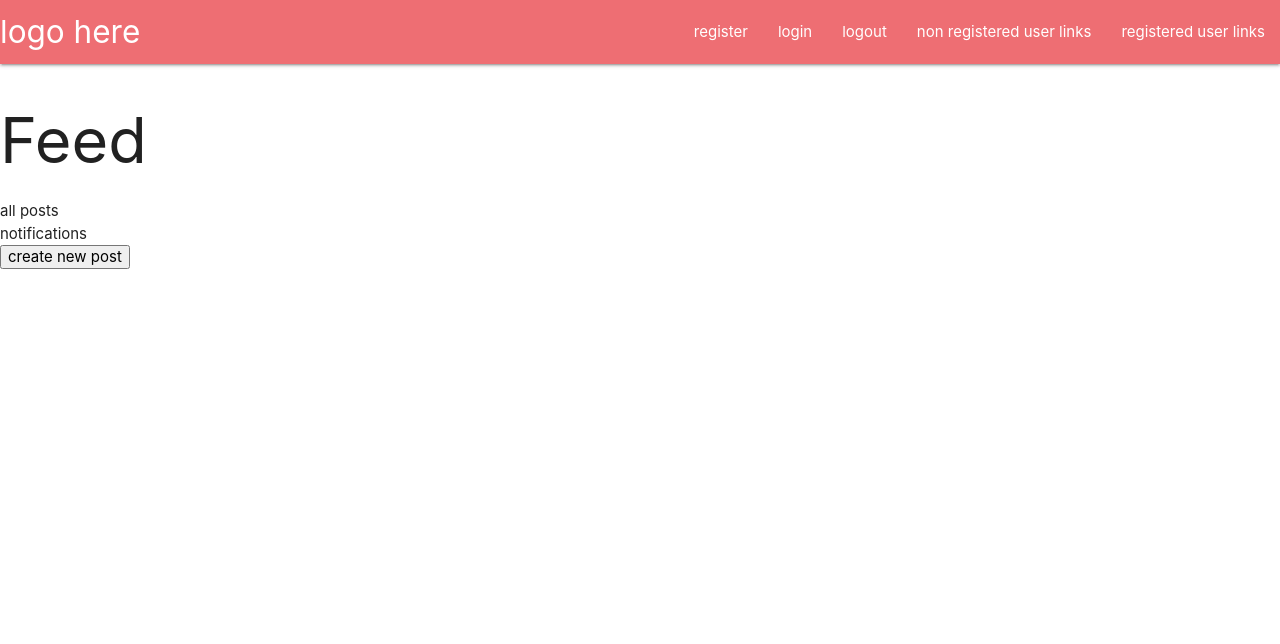
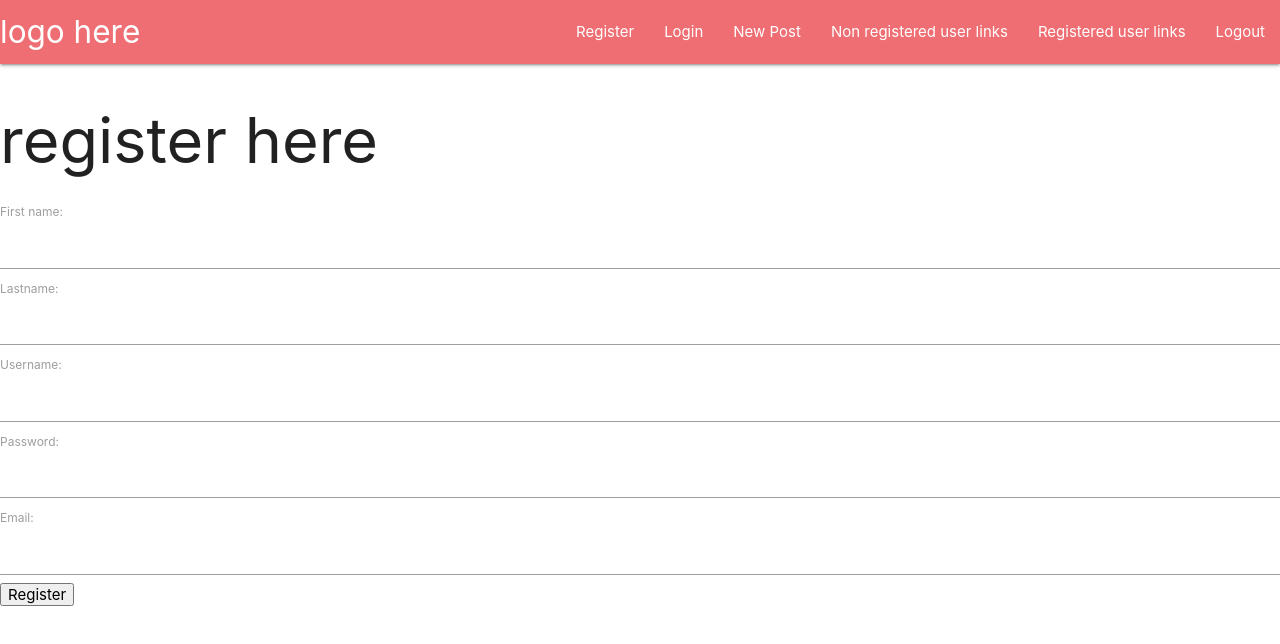
Before and after one commit to ellu-laitinen/the-social-network, a React (Create React App) app: page /register in a window 1280 px wide. Shown: the top 644 px of the page. Built offline with nearby package versions, Linux system fonts and the light colour scheme.

Commit message:
add routing

```diff
--- a/package.json
+++ b/package.json
@@ -8,6 +8,7 @@
     "@testing-library/user-event": "^7.2.1",
     "react": "^16.13.1",
     "react-dom": "^16.13.1",
+    "react-router-dom": "^5.2.0",
     "react-scripts": "3.4.1"
   },
   "scripts": {
--- a/src/App.js
+++ b/src/App.js
@@ -1,16 +1,31 @@
 import React from 'react';
+import { BrowserRouter as Router, Switch, Route } from "react-router-dom";
+
 import './App.css';
 import NavBar from './Components/Layout/NavBar'
 import Feeds from './Components/HomePage/Feeds'
 import NewPost from './Components/Posts/NewPost'
+import Register from './Components/Auth/Register'
+import Login from './Components/Auth/Login'
+import NonRegisteredUserLinks from './Components/Layout/NonRegisteredUserLinks';
+import RegisteredUserLinks from './Components/Layout/RegisteredUserLinks';
 
 function App() {
   return (
-    <div>
+    <Router>
       <NavBar />
-      <Feeds />
-      <NewPost />
-    </div>
+      <Switch>
+        <Route path="/" exact component={Feeds} />
+        <Route path="/new-post" exact component={NewPost} />
+        <Route path="/register" component={Register} />
+        <Route path="/login" component={Login} />
+        <Route path="/non-registuser" component={NonRegisteredUserLinks} />
+        <Route path="/regist-user" component={RegisteredUserLinks} />
+
+      </Switch>
+
+
+    </Router>
 
 
   );
--- a/src/Components/Auth/Login.js
+++ b/src/Components/Auth/Login.js
@@ -3,7 +3,14 @@ import React from 'react';
 const Login = () => {
     return (
         <div>
-            login
+            <h1>login here</h1>
+            <form>
+                <label htmlFor="username">Username:</label>
+                <input type="text" name="username" id="username"></input>
+                <label htmlFor="password">Password:</label>
+                <input type="text" name="password" id="password"></input>
+            </form>
+            <button>Log in</button>
         </div>
     );
 }
--- a/src/Components/Auth/Register.js
+++ b/src/Components/Auth/Register.js
@@ -3,7 +3,20 @@ import React from 'react';
 const Register = () => {
     return (
         <div>
-            register
+            <h1> register here </h1>
+            <form>
+                <label htmlFor="firstname">First name:</label>
+                <input type="text" name="firstname" id="firstname"></input>
+                <label htmlFor="lastname">Lastname:</label>
+                <input type="text" name="lastname" id="lastname"></input>
+                <label htmlFor="username">Username:</label>
+                <input type="text" name="username" id="username"></input>
+                <label htmlFor="password">Password:</label>
+                <input type="text" name="password" id="password"></input>
+                <label htmlFor="email">Email:</label>
+                <input type="email" name="email" id="email"></input>
+            </form>
+            <button>Register</button>
         </div>
     );
 }
--- a/src/Components/HomePage/Notifications.js
+++ b/src/Components/HomePage/Notifications.js
@@ -1,9 +1,11 @@
 import React from 'react';
+import PostSummary from '../Posts/PostSummary'
 
 const Notifications = () => {
     return (
         <div>
             notifications
+            <PostSummary />
         </div>
     );
 }
--- a/src/Components/Layout/NavBar.js
+++ b/src/Components/Layout/NavBar.js
@@ -1,4 +1,5 @@
 import React from 'react';
+import { Link } from 'react-router-dom'
 import Login from '../Auth/Login'
 import Register from '../Auth/Register'
 import Logo from '../Auth/Logo'
@@ -12,14 +13,16 @@ const NavBar = () => {
     return (
         <nav>
             <div className="nav-wrapper">
-                <a href="#" class="brand-logo"> <Logo /> </a>
+                <Link to="/" class="brand-logo"> <Logo /> </Link>
                 <ul id="nav-mobile" className="right">
 
-                    <li> <a href="/register"> <Register /> </a></li>
-                    <li> <a href="login"> <Login /> </a></li>
-                    <li> <a href="#"> <Logout /> </a></li>
-                    <li> <a href="#">  <NonRegisteredUsersLinks /> </a></li>
-                    <li> <a href="#">  <RegisteredUsersLinks /> </a></li>
+                    <li> <Link to="/register"> Register </Link></li>
+                    <li> <Link to="/login"> Login </Link></li>
+                    <li> <Link to="/new-post"> New Post </Link></li>
+                    <li> <Link to="/non-registuser"> Non registered user links </Link></li>
+                    <li> <Link to="/regist-user"> Registered user links </Link></li>
+                    <li> <Link to="/"> Logout </Link></li>
+
                 </ul>
             </div>
         </nav>
--- a/src/Components/Posts/NewPost.js
+++ b/src/Components/Posts/NewPost.js
@@ -3,6 +3,13 @@ import React from 'react';
 const NewPost = () => {
     return (
         <div>
+
+            <form>
+                <label htmlFor="title">Title:</label>
+                <input type="text" name="title" id="title"></input>
+                <label htmlFor="post">Post:</label>
+                <textarea type="text" name="post" id="post"></textarea>
+            </form>
             <button>
                 create new post
             </button>
--- a/src/Components/Posts/PostSummary.js
+++ b/src/Components/Posts/PostSummary.js
@@ -1,9 +1,11 @@
 import React from 'react';
+import PostDetails from '../Posts/PostDetails'
 
 const PostSummary = () => {
     return (
         <div>
-            post summary
+            new post has been added!
+            <PostDetails />
         </div>
     );
 }
```
Also changed, not shown: 1 other file (tests, documents, lock files or other folders).
